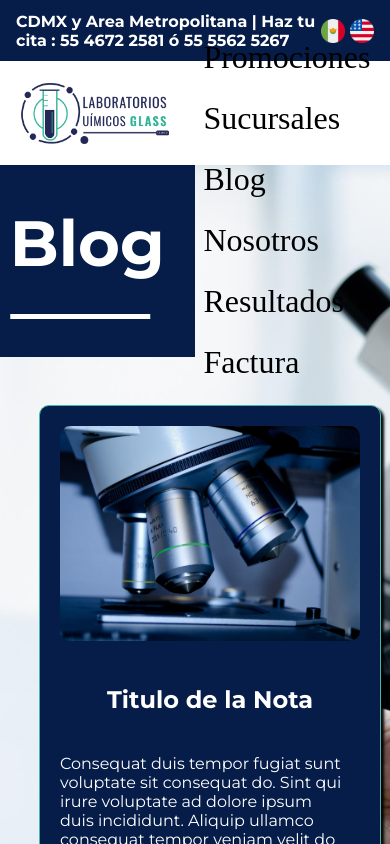
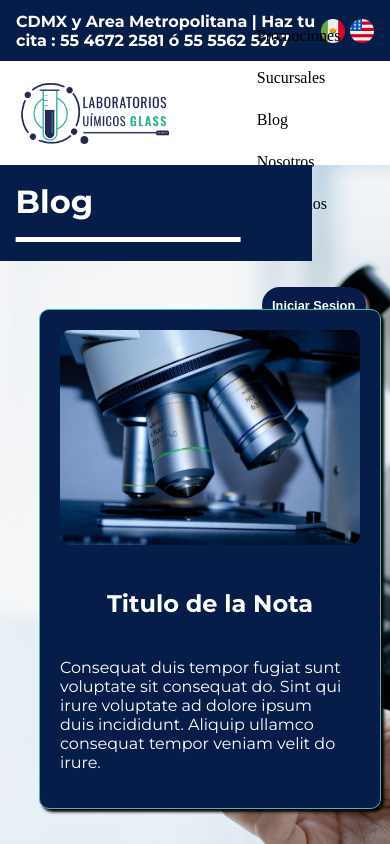
Before and after one commit to LQGlass/LQGlass, a Next.js app: page /blog in a window 390 px wide. Shown: the top 844 px of the page. Built offline with nearby package versions, Linux system fonts and the light colour scheme.

Commit message:
Se corriegieron errores con la navbar

```diff
--- a/components/BurgerMenu.jsx
+++ b/components/BurgerMenu.jsx
@@ -1,20 +1,25 @@
-import { useState } from "react";
-import DropdownMenu from "./DropdownMenu";
+import { useState, useEffect } from "react";
 import styles from "./BurgerMenu.module.scss";
 import Button from "react-bootstrap/Button";
 import Offcanvas from "react-bootstrap/Offcanvas";
 import Link from "next/link";
-import Dropdown from "react-bootstrap/Dropdown";
 import DropdownButton from "react-bootstrap/DropdownButton";
 import LogButtons from "./LogButtons";
+
+import { useRouter } from "next/router";
 
 function ResponsiveExample({ categorias, paquetes }) {
   const [show, setShow] = useState(false);
   const handleClose = () => setShow(false);
   const handleShow = () => setShow(true);
+  const router = useRouter();
+
+  useEffect(() => {
+    setShow(false);
+  }, [router.asPath]);
 
   return (
-    <div div className={styles.btn}>
+    <div div className={styles.burgerMenu}>
       <Button className="d-lg-none" onClick={handleShow}>
         Menu
       </Button>
--- a/components/BurgerMenu.module.scss
+++ b/components/BurgerMenu.module.scss
@@ -1,10 +1,13 @@
 @import "../styles/variables";
-.burger-menu {
+.burgerMenu {
   display: none; /* oculta el menú en pantallas mayores a 768px */
 }
 
 @media (max-width: 992px) {
-  .btn button {
+  .burgerMenu {
+    display: block;
+  }
+  .burgerMenu button {
     background-color: $primary-color;
     border: none;
   }
@@ -18,19 +21,21 @@
       background: none;
       color: $primary-color;
       border: none;
-      font-size: 2em;
+      font-size: 1em;
       padding: 0;
       margin: 0;
     }
   }
-
+  .menuLateral {
+    padding-bottom: 5em;
+  }
   .linkNavDiv {
-    font-size: 2em;
+    font-size: 1em;
   }
   .linksMenu {
     background-color: $primary-color;
     color: white;
-    font-size: 1.5em;
+    font-size: 1em;
     padding: 0.5em;
   }
 
--- a/components/TituloDivisor.module.scss
+++ b/components/TituloDivisor.module.scss
@@ -108,4 +108,14 @@
       font-size: 1.5em;
     }
   }
+
+  .containSolid {
+    height: 6em;
+    width: 80%;
+    .titulo {
+      h2 {
+        font-size: 2rem;
+      }
+    }
+  }
 }
```
Also changed, not shown: pages/nosotros.js (+12 -8 lines).
